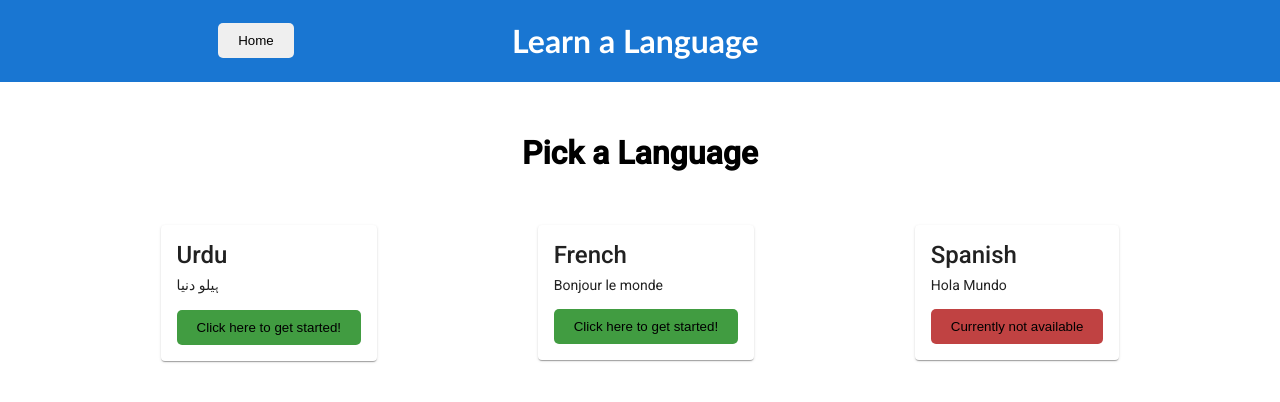
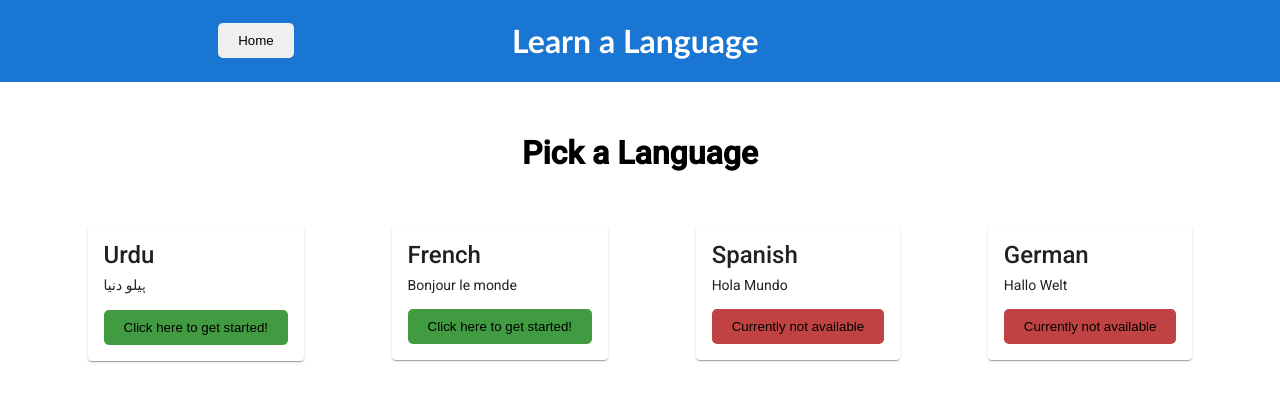
Before and after one commit to farshad-s/learn-a-lang, an Angular app: page /home in a window 1280 px wide. Shown: the top 402 px of the page. Built offline with nearby package versions, Linux system fonts and the light colour scheme.

Commit message:
added german to the list

```diff
--- a/src/app/language-card/language-list.ts
+++ b/src/app/language-card/language-list.ts
@@ -19,4 +19,10 @@ export const LANGUAGECARDS: ILanguage[] = [
     button: 'Currently not available',
     available: false,
   },
+  {
+    language: 'German',
+    greeting: 'Hallo Welt',
+    button: 'Currently not available',
+    available: false,
+  },
 ];
```
